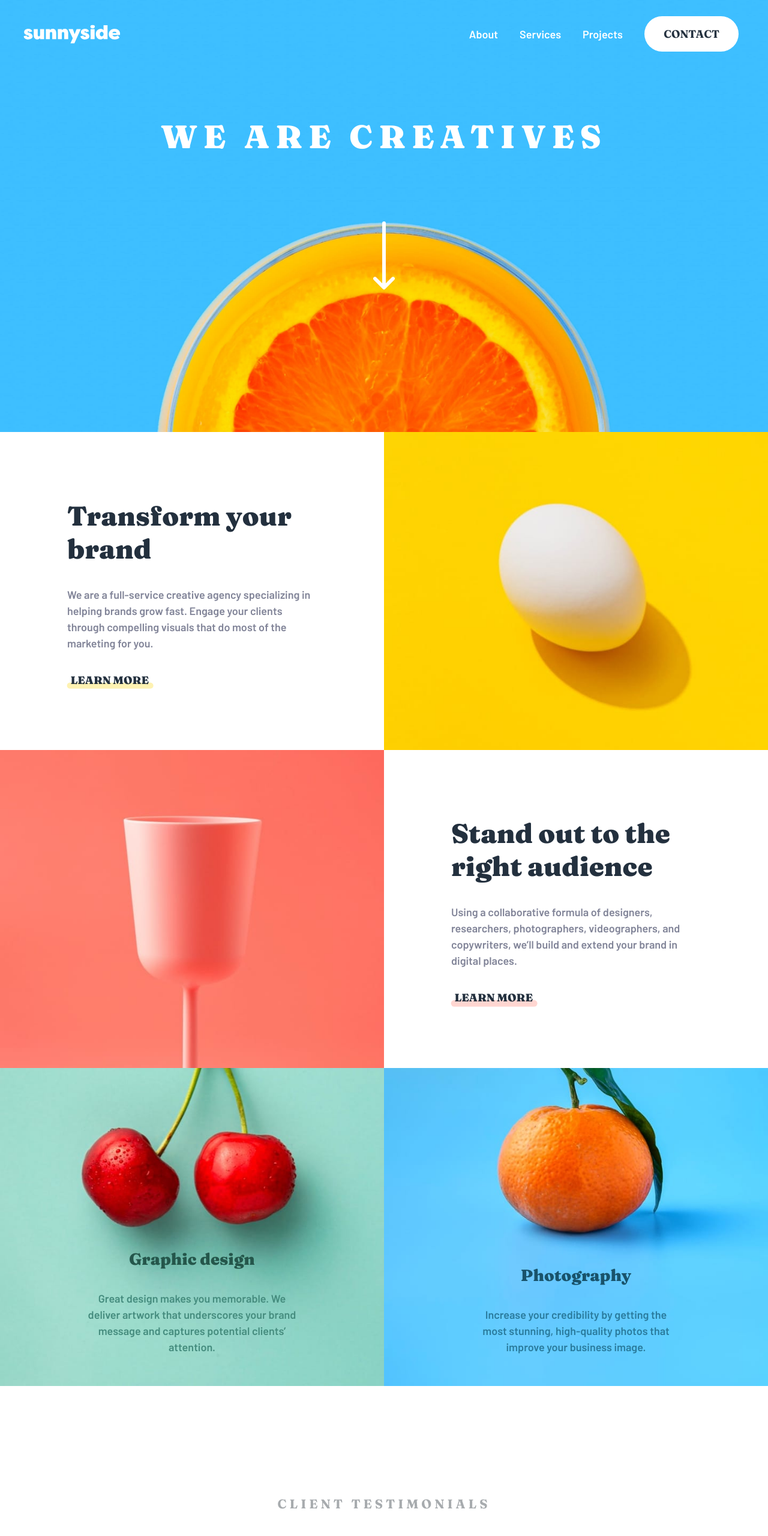
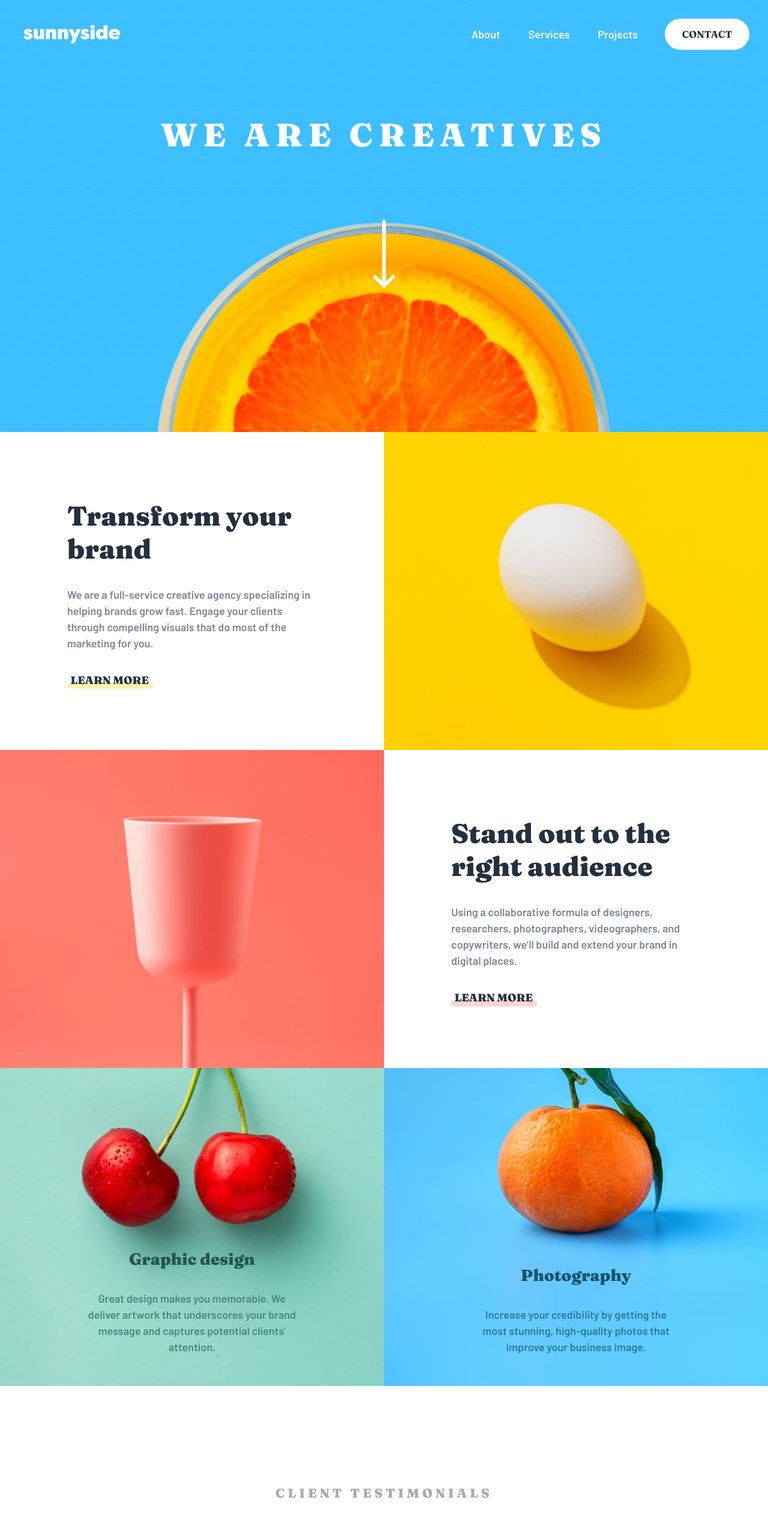
Before and after one commit to victle2003/Sunnyside-landing-page, a plain HTML site: page index.html in a window 1280 px wide. Shown: the top 2560 px of the page at 60% size. Drawn offline with Linux system fonts and the light colour scheme.

Commit message:
Fixed small nav margin issues, updated ipads header height and other minor details

```diff
--- a/index.css
+++ b/index.css
@@ -27,11 +27,15 @@ h1, h2, h3, h4, #CTA, #menuCTA {
     font-family: 'Fraunces', serif;
 }
 
+header {
+    height: 70vh;
+}
+
 header h1 {
     text-align: center;
 }
 
-h1, #mainGrid h1, #mainGrid h2, h4 {
+h1, #mainGrid h1, #mainGrid h2, #testimonials h3, h4 {
     font-weight: 900;
 }
 
@@ -47,7 +51,7 @@ body {
 }
 
 p {
-    font-weight: lighter;
+    font-weight: 600;
     line-height: 1.5em;
 }
 
@@ -75,7 +79,7 @@ nav {
 nav a {
     justify-content: center;
     align-items: center;
-    margin: 0 1em;
+    margin: 0 1.3em;
 }
 
 nav #navSwitch {
@@ -133,11 +137,13 @@ nav #navSwitch {
 }
 
 #CTA {
+    margin-right: 0;
     transition: color 0.2s ease, background-color 0.2s ease;
     background: rgba(255,255, 255, 1);
 }
 
 #menuCTA, #CTA {
+    font-size: 0.9em;
     color: var(--dark-desaturated-blue);
     border-radius: 40px;
     padding: 1em 1.8em;
@@ -229,7 +235,7 @@ nav #navSwitch {
 }
 
 #testimonials {
-    padding: 9em;
+    padding: 8em 9em;
     color: var(--grayish-blue);
     text-align: center;
 }
@@ -316,7 +322,7 @@ footer a:hover, footer a:hover svg path {
     }
 }
 
-@media (max-width: 885px) {
+@media (max-width: 892px) {
     :root {
         font-size: 12px;
     }
@@ -328,6 +334,12 @@ footer a:hover, footer a:hover svg path {
     }
 }
 
+@media (min-width: 636px) and (orientation: landscape) {
+    header {
+        height: 90vh;
+    }
+}
+
 /* ----------- Desktop ------------- */
 
 @media (min-width: 636px) {
@@ -336,8 +348,7 @@ footer a:hover, footer a:hover svg path {
         background: url("images/desktop/image-header.jpg");
         background-size: auto 100%;
         background-position: center center;
-        padding: 1.5em 1.7em;
-        height: 90vh;
+        padding: 1.7em 1.7em;
     }
 
     header h1 {
@@ -466,7 +477,6 @@ footer a:hover, footer a:hover svg path {
         background-size: auto 100%;
         background-position: center bottom;
         padding: 2em 1.5em;
-        height: 70vh;
     }
 
     header h1 {
```
